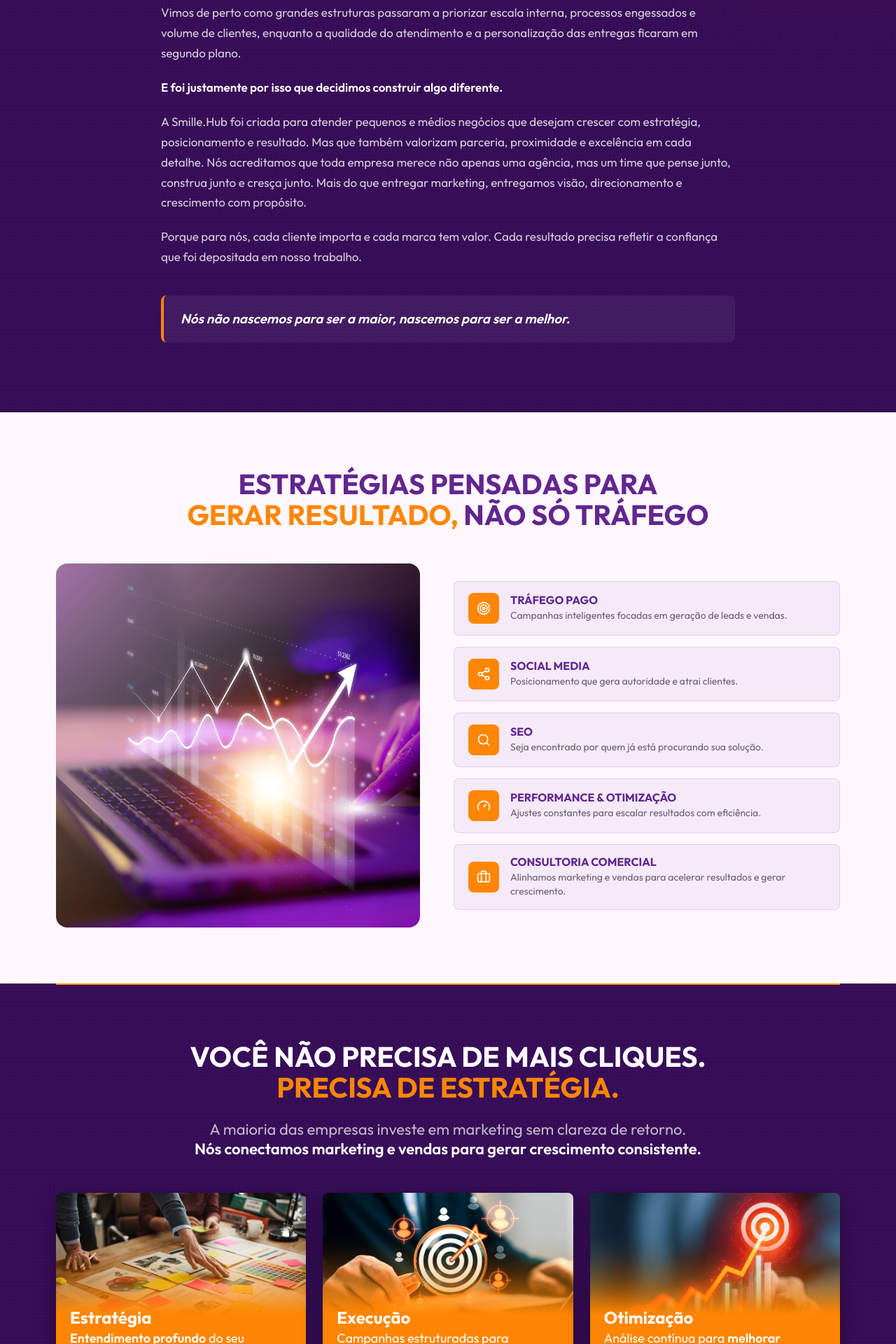
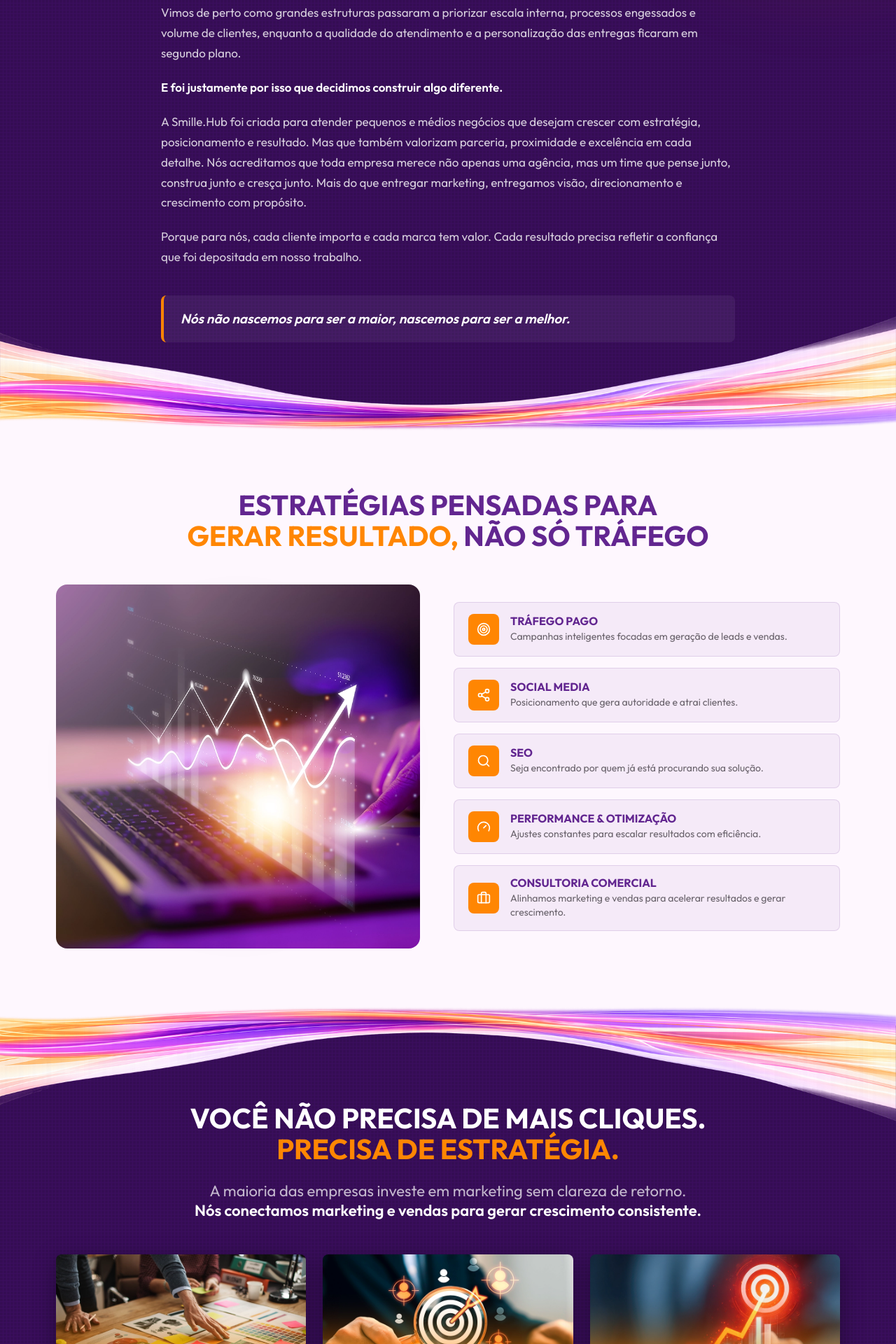
Before and after one commit to fesmoraes97/smille.hub, a React (Vite) app: page / in a window 1280 px wide. Shown: the part 880-2800 px from the top of the page at 70% size. Built offline with nearby package versions, Linux system fonts and the light colour scheme.

Commit message:
Ajustes finais desk

```diff
--- a/src/App.tsx
+++ b/src/App.tsx
@@ -13,8 +13,27 @@ export default function App() {
       <Background />
       <main className="relative" style={{ zIndex: 1 }}>
         <Hero />
-        <QuemSomos />
-        <OQueFazemos />
+        {/* Wrapper que permite a div-1.webp sobrepor a seção seguinte */}
+        <div className="relative">
+          <QuemSomos />
+          <div
+            className="absolute left-0 right-0 bottom-0 pointer-events-none"
+            style={{ transform: 'translateY(25%)', zIndex: 20, lineHeight: 0 }}
+          >
+            <img src="assets/images/div-1.webp" alt="" className="w-full block" />
+          </div>
+        </div>
+
+        {/* Wrapper que permite a div-2.webp sobrepor a seção seguinte */}
+        <div className="relative">
+          <OQueFazemos />
+          <div
+            className="absolute left-0 right-0 bottom-0 pointer-events-none"
+            style={{ transform: 'translateY(75%)', zIndex: 20, lineHeight: 0 }}
+          >
+            <img src="assets/images/div-2.webp" alt="" className="w-full block" />
+          </div>
+        </div>
 
         {/* Wrapper que permite a div-1.webp sobrepor a seção seguinte */}
         <div className="relative">
--- a/src/components/sections/Estrategia.tsx
+++ b/src/components/sections/Estrategia.tsx
@@ -44,12 +44,9 @@ function BoxDescritivo({ index }: { index: number }) {
 
 export default function Estrategia() {
   return (
-    <section className="relative px-6 pb-[110px] md:px-20">
+    <section className="relative px-6 pt-[110px] pb-[110px] md:px-20">
 
-      {/* Divisória laranja */}
-      <div className="w-full h-[2px] mb-16 md:mb-[80px]" style={{ backgroundColor: '#ff8602' }} />
-
-      <div className="max-w-[1440px] mx-auto flex flex-col gap-12">
+<div className="max-w-[1440px] mx-auto flex flex-col gap-12">
 
         {/* Headline + Subline */}
         <div className="flex flex-col gap-6 text-center">
--- a/src/components/sections/OQueFazemos.tsx
+++ b/src/components/sections/OQueFazemos.tsx
@@ -6,7 +6,7 @@ const ICONS = [Target, Share2, Search, Gauge, Briefcase]
 export default function OQueFazemos() {
   return (
     <section
-      className="relative px-6 pt-16 pb-16 md:px-20 md:pt-[80px] md:pb-[80px]"
+      className="relative px-6 pt-[110px] pb-[110px] md:px-20"
       style={{ backgroundColor: '#fef7fe' }}
     >
       <div className="relative max-w-[1440px] mx-auto flex flex-col gap-12">
```
Also changed, not shown: .claude/settings.local.json (added).
